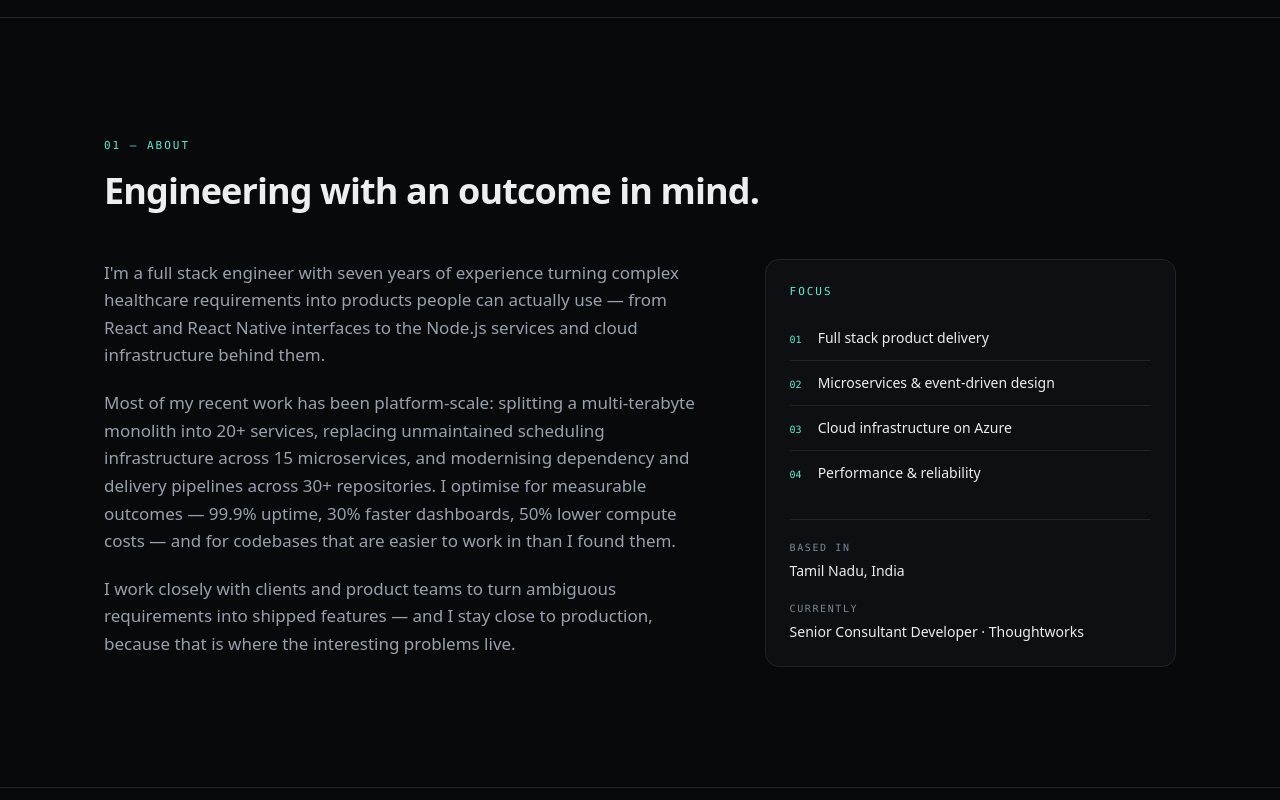
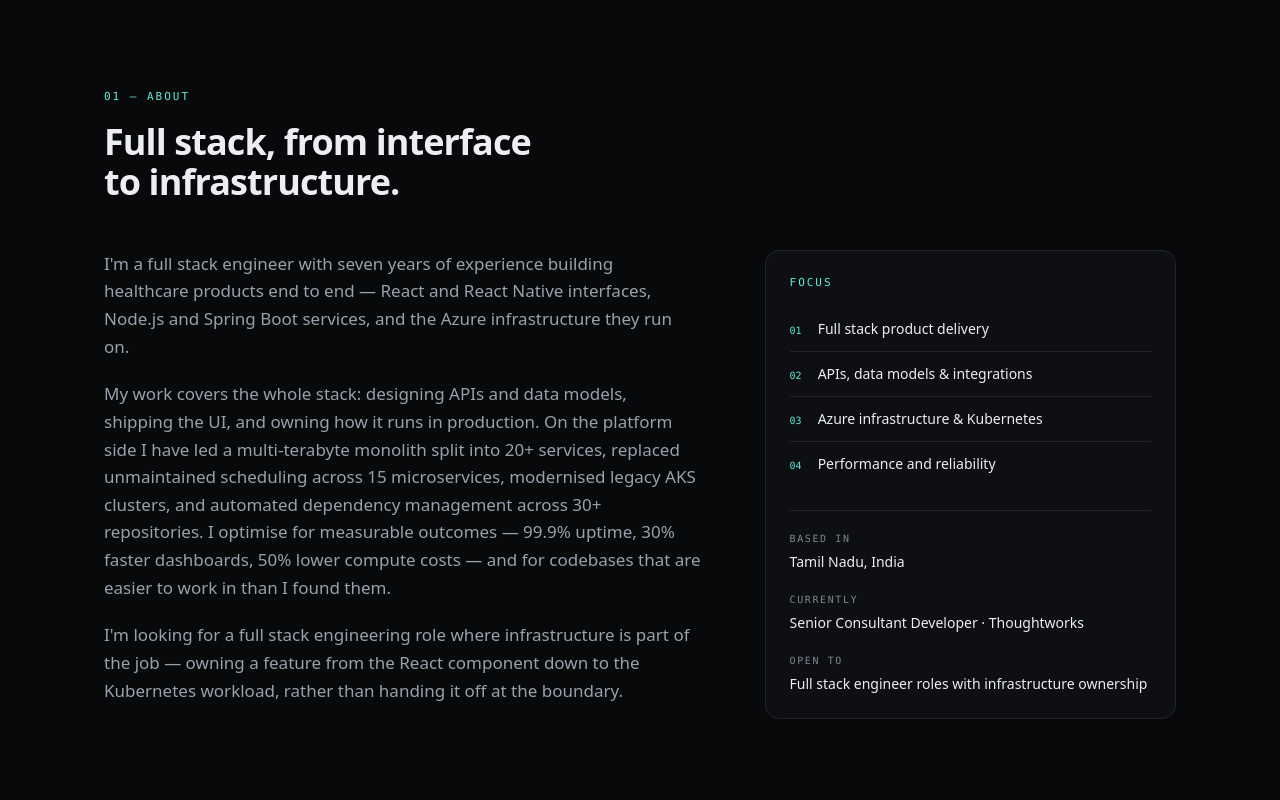
Before and after one commit to dhanasekaranc/personal-portfolio, a React (Vite) app: page / in a window 1280 px wide. Shown: the part 940-1740 px from the top of the page. Built offline with nearby package versions, Linux system fonts and the light colour scheme; a web font is replaced by a local one.

Commit message:
Position About section around full stack engineering with infrastructure ownership

```diff
--- a/src/components/sections/About.tsx
+++ b/src/components/sections/About.tsx
@@ -7,7 +7,7 @@ export function About() {
     <section id="about" className="section">
       <div className="container-page">
         <Reveal>
-          <SectionHeading eyebrow="01 — About" title="Engineering with an outcome in mind." />
+          <SectionHeading eyebrow="01 — About" title="Full stack, from interface to infrastructure." />
         </Reveal>
 
         <div className="mt-12 grid gap-10 lg:grid-cols-[1.45fr_1fr] lg:gap-16">
@@ -20,9 +20,9 @@ export function About() {
             </Reveal>
             <Reveal delay={0.12}>
               <p>
-                I work closely with clients and product teams to turn ambiguous requirements into
-                shipped features — and I stay close to production, because that is where the
-                interesting problems live.
+                I&apos;m looking for a full stack engineering role where infrastructure is part
+                of the job — owning a feature from the React component down to the Kubernetes
+                workload, rather than handing it off at the boundary.
               </p>
             </Reveal>
           </div>
@@ -53,6 +53,13 @@ export function About() {
                 <p className="mt-1.5 text-sm text-ink">
                   Senior Consultant Developer · Thoughtworks
                 </p>
+
+                <p className="mt-5 font-mono text-[10px] uppercase tracking-[0.16em] text-faint">
+                  Open to
+                </p>
+                <p className="mt-1.5 text-sm text-ink">
+                  Full stack engineer roles with infrastructure ownership
+                </p>
               </div>
             </div>
           </Reveal>
--- a/src/components/sections/Contact.tsx
+++ b/src/components/sections/Contact.tsx
@@ -20,8 +20,9 @@ export function Contact() {
                 Let&apos;s build something that holds up at scale.
               </h2>
               <p className="mt-4 max-w-xl text-base leading-relaxed text-muted">
-                I&apos;m open to senior full stack and platform engineering roles. The fastest way
-                to reach me is email — or call if it&apos;s quicker.
+                I&apos;m looking for full stack engineering roles where I can own both the
+                product and the infrastructure it runs on. The fastest way to reach me is email —
+                or call if it&apos;s quicker.
               </p>
 
               <div className="mt-7 flex flex-wrap items-center gap-3">
--- a/src/content/profile.ts
+++ b/src/content/profile.ts
@@ -5,14 +5,14 @@ export const profile = {
   role: 'Senior Full Stack Engineer',
   tagline: 'Scalable web and mobile products, from React interfaces to Azure infrastructure.',
   intro:
-    "I'm a full stack engineer with seven years of experience turning complex healthcare requirements into products people can actually use — from React and React Native interfaces to the Node.js services and cloud infrastructure behind them.",
+    "I'm a full stack engineer with seven years of experience building healthcare products end to end — React and React Native interfaces, Node.js and Spring Boot services, and the Azure infrastructure they run on.",
   summary:
-    'Most of my recent work has been platform-scale: splitting a multi-terabyte monolith into 20+ services, replacing unmaintained scheduling infrastructure across 15 microservices, and modernising dependency and delivery pipelines across 30+ repositories. I optimise for measurable outcomes — 99.9% uptime, 30% faster dashboards, 50% lower compute costs — and for codebases that are easier to work in than I found them.',
+    'My work covers the whole stack: designing APIs and data models, shipping the UI, and owning how it runs in production. On the platform side I have led a multi-terabyte monolith split into 20+ services, replaced unmaintained scheduling across 15 microservices, modernised legacy AKS clusters, and automated dependency management across 30+ repositories. I optimise for measurable outcomes — 99.9% uptime, 30% faster dashboards, 50% lower compute costs — and for codebases that are easier to work in than I found them.',
   location: 'Tamil Nadu, India',
   email: 'dhanasekaran23298@gmail.com',
   phone: '+91 97156 54658',
   phoneHref: '+919715654658',
-  availability: 'Open to senior full stack and platform engineering roles',
+  availability: 'Open to full stack engineer roles with infrastructure ownership',
   stats: [
     { value: '7', suffix: 'yrs', label: 'Full stack experience' },
     { value: '20+', suffix: '', label: 'Microservices migrated' },
@@ -21,9 +21,9 @@ export const profile = {
   ],
   focus: [
     'Full stack product delivery',
-    'Microservices & event-driven design',
-    'Cloud infrastructure on Azure',
-    'Performance & reliability',
+    'APIs, data models & integrations',
+    'Azure infrastructure & Kubernetes',
+    'Performance and reliability',
   ],
 } as const
 
```
